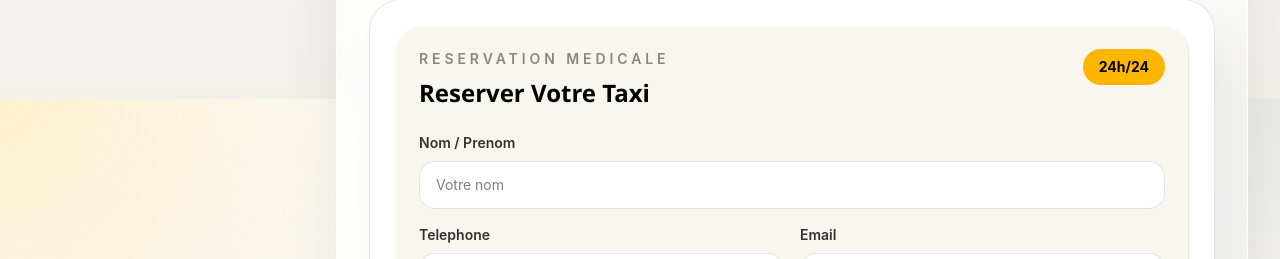
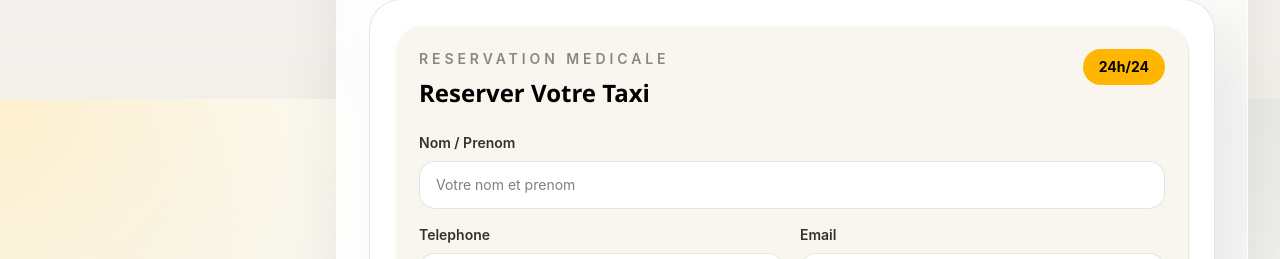
Before and after one commit to taxidumolevscode/taxi-du-mole-saas-74, a Next.js app: page / in a window 1280 px wide. Shown: the part 1501-1760 px from the top of the page. Built offline with nearby package versions, Linux system fonts and the light colour scheme.

Commit message:
Mise à jour de l'endpoint Google Apps Script

```diff
--- a/app/components/ContactReservationForm.tsx
+++ b/app/components/ContactReservationForm.tsx
@@ -3,7 +3,7 @@
 import { FormEvent, useState } from "react";
 
 const ENDPOINT =
-  "https://script.google.com/macros/s/AKfycbwSWOIRmJgaKRV2wYBfXxqht_A-OQiS9ob0J3SxyFNtbHleMF0v1BlQZWsWhL2IXBth/exec";
+  "https://script.google.com/macros/s/AKfycbwsJf0KrRFMueOXtz7LqskQtq5OnIPhd2bha5PcgVA2TcBiPAS52ZhkDny5fTqJwIT8/exec";
 
 type FeedbackState = "idle" | "sending" | "success" | "error";
 
@@ -97,16 +97,17 @@ export function ContactReservationForm() {
           </div>
         </div>
 
-        <form className="grid gap-4" onSubmit={handleSubmit}>
+        <form autoComplete="on" className="grid gap-4" onSubmit={handleSubmit}>
           <div>
             <label className="mb-2 block text-sm font-semibold text-black/80">
               Nom / Prenom
             </label>
             <input
+              autoComplete="name"
               name="name"
               required
               className="h-12 w-full rounded-2xl border border-black/10 bg-white px-4 text-sm outline-none focus:border-black/30 focus:shadow-[0_0_0_4px_rgba(255,182,0,0.15)]"
-              placeholder="Votre nom"
+              placeholder="Votre nom et prenom"
               type="text"
             />
           </div>
@@ -117,6 +118,7 @@ export function ContactReservationForm() {
                 Telephone
               </label>
               <input
+                autoComplete="tel"
                 name="phone"
                 required
                 className="h-12 w-full rounded-2xl border border-black/10 bg-white px-4 text-sm outline-none focus:border-black/30 focus:shadow-[0_0_0_4px_rgba(255,182,0,0.15)]"
@@ -130,6 +132,7 @@ export function ContactReservationForm() {
                 Email
               </label>
               <input
+                autoComplete="email"
                 name="email"
                 required
                 className="h-12 w-full rounded-2xl border border-black/10 bg-white px-4 text-sm outline-none focus:border-black/30 focus:shadow-[0_0_0_4px_rgba(255,182,0,0.15)]"
@@ -170,6 +173,7 @@ export function ContactReservationForm() {
               Adresse De Prise En Charge
             </label>
             <input
+              autoComplete="street-address"
               name="pickup"
               required
               className="h-12 w-full rounded-2xl border border-black/10 bg-white px-4 text-sm outline-none focus:border-black/30 focus:shadow-[0_0_0_4px_rgba(255,182,0,0.15)]"
@@ -183,6 +187,7 @@ export function ContactReservationForm() {
               Destination
             </label>
             <input
+              autoComplete="off"
               name="destination"
               required
               className="h-12 w-full rounded-2xl border border-black/10 bg-white px-4 text-sm outline-none focus:border-black/30 focus:shadow-[0_0_0_4px_rgba(255,182,0,0.15)]"
```
